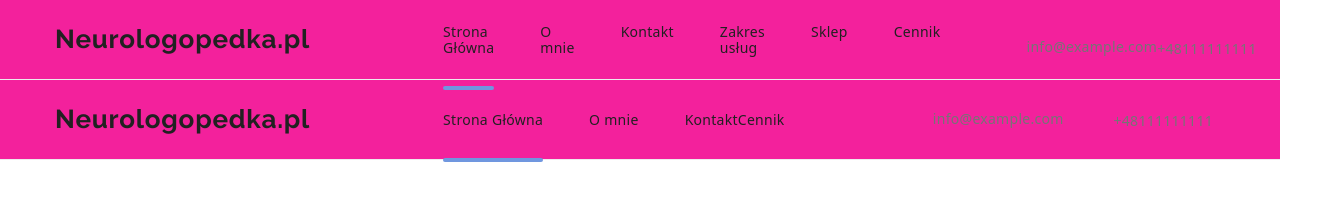
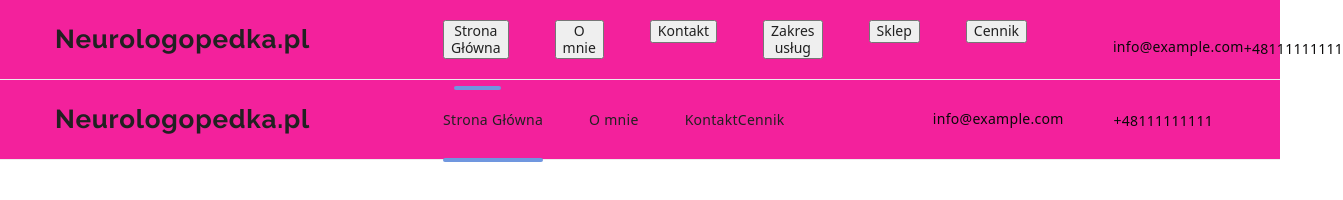
Before and after one commit to AdrianSiwek/neurologopedka.pl, a website: page index.html in a window 1280 px wide. Shown: the whole page, 1343 px wide, since content can reach past the window. Drawn offline with nearby package versions, Linux system fonts and the light colour scheme; files that its build step writes are made by us from their sources.

Commit message:
update index.html

```diff
--- a/index.html
+++ b/index.html
@@ -45,24 +45,24 @@
             <nav>
               <ul class="navi">
                 <li class="navi__item navi__item--start">
-                  <a class="navi__links navi__links--underline" href="./index.html"
+                    <button type="button"><a class="navi__links navi__links--underline" href="./index.html"
                     >Strona Główna</a
-                  >
+                  ></button>
                 </li>
                 <li class="navi__item navi__item--start">
-                  <a class="navi__links" href="#">O mnie</a>
+                  <button type="button"><a class="navi__links" href="#">O mnie</a></button>
                 </li>
                 <li class="navi__item navi__item--start">
-                  <a class="navi__links" href="#">Kontakt</a>
+                    <button type="button"><a class="navi__links" href="#">Kontakt</a></button>
                 </li>
                 <li class="navi__item navi__item--start">
-                    <a class="navi__links" href="#">Zakres usług</a>
+                    <button type="button"><a class="navi__links" href="#">Zakres usług</a></button>
                   </li>
                   <li class="navi__item navi__item--start">
-                    <a class="navi__links" href="#">Sklep</a>
+                    <button type="button"><a class="navi__links" href="#">Sklep</a></button>
                   </li>
                   <li class="navi__item navi__item--start">
-                    <a class="navi__links" href="#">Cennik</a>
+                    <button type="button"><a class="navi__links" href="#">Cennik</a></button>
                   </li>
               </ul>
             </nav>
@@ -77,7 +77,7 @@
                     width="16"
                     height="12"
                   >
-                    <use href="./image/icons.svg#icon-envelope"></use>
+                    <use href="./image/icons/icons.svg#icon-envelope"></use>
                   </svg>
                   info@example.com</a
                 >
@@ -91,7 +91,7 @@
                     width="10"
                     height="16"
                   >
-                    <use href="./image/icons.svg#icon-smartphone"></use>
+                    <use href="./image/icons/icons.svg#icon-smartphone"></use>
                   </svg>
                   +48111111111</a
                 >
--- a/sass/components/_topcontact.scss
+++ b/sass/components/_topcontact.scss
@@ -9,7 +9,7 @@
     letter-spacing: 0.02em;
 
   &__link {
-    color: #757575;
+    color: #0a0909;
     fill: #afb1b8;
     text-decoration: none;
     transition-duration: 250ms;
```
Also changed, not shown: css/main.css, css/main.min.css.
